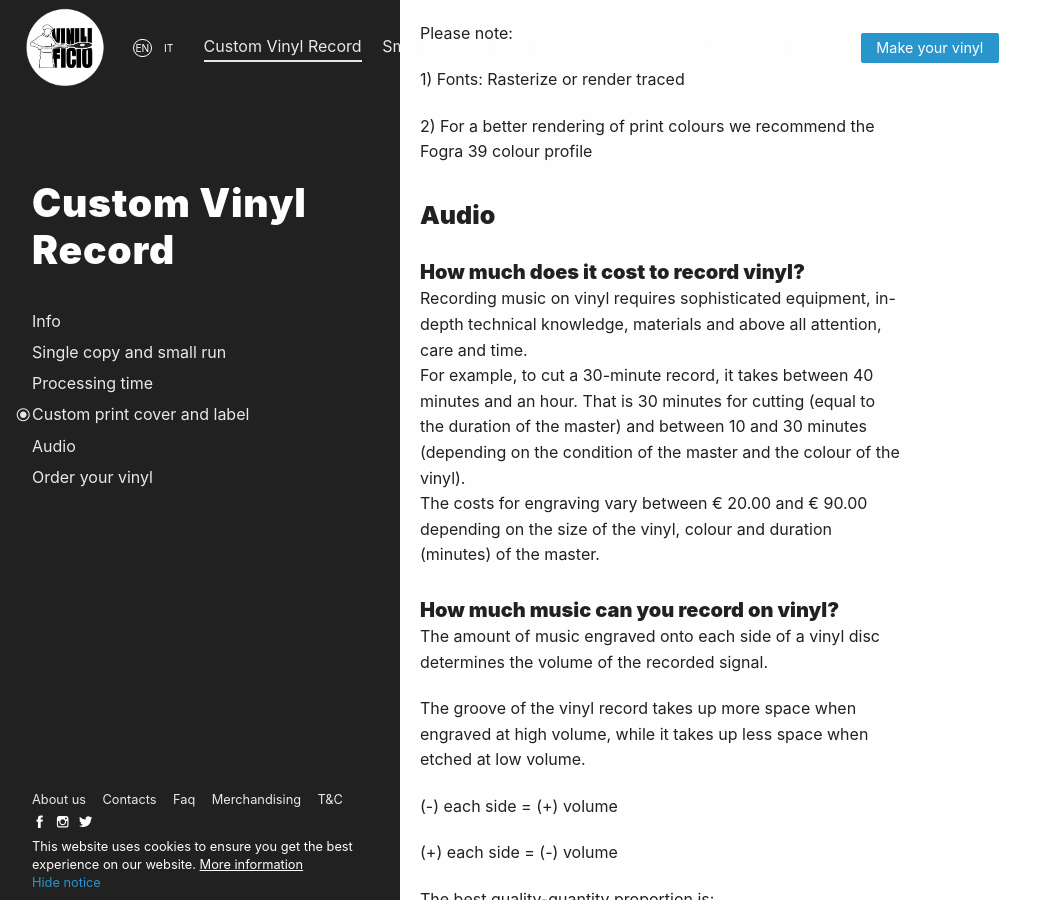
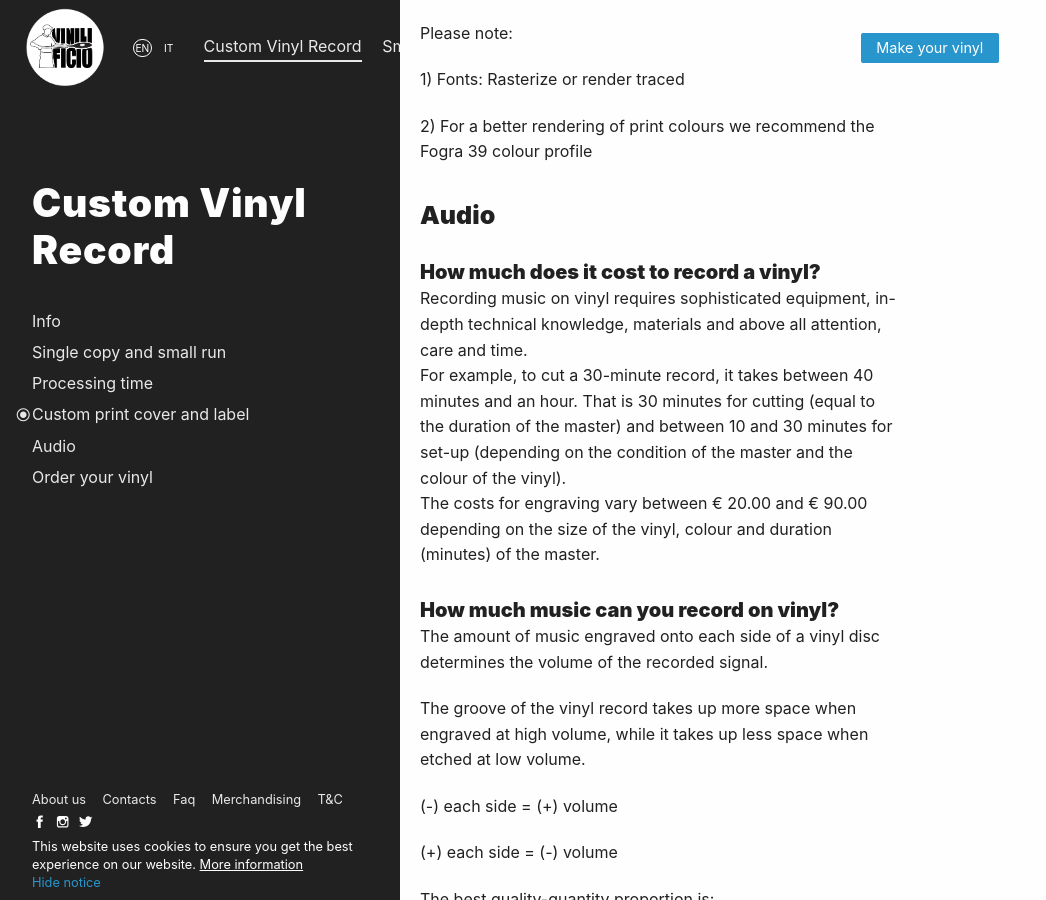
Before and after one commit to Vinilificio/vinilificio.com, a Jekyll site: the page built from en/single-copy.md, in a window 1280 px wide and 900 px high, scrolled down 2929 px. Shown: the whole window, without its empty margins (0-1046 px from the left). Built offline with Jekyll 4.4.1, drawn with Linux system fonts in a browser that asks for light colours; nearby versions of some CDN libraries; comment, search, counter and statistics services are not loaded.

Commit message:
Update single-copy.md

```diff
--- a/en/single-copy.md
+++ b/en/single-copy.md
@@ -98,9 +98,9 @@ Please note:
 
 ### Audio
 
-#### How much does it cost to record vinyl?
+#### How much does it cost to record a vinyl?
 Recording music on vinyl requires sophisticated equipment, in-depth technical knowledge, materials and above all attention, care and time.<br>
-For example, to cut a 30-minute record, it takes between 40 minutes and an hour. That is 30 minutes for cutting (equal to the duration of the master) and between 10 and 30 minutes (depending on the condition of the master and the colour of the vinyl).
+For example, to cut a 30-minute record, it takes between 40 minutes and an hour. That is 30 minutes for cutting (equal to the duration of the master) and between 10 and 30 minutes for set-up (depending on the condition of the master and the colour of the vinyl).
 <br>The costs for engraving vary between € 20.00 and € 90.00 depending on the size of the vinyl, colour and duration (minutes) of the master.
 
 #### How much music can you record on vinyl?
```
